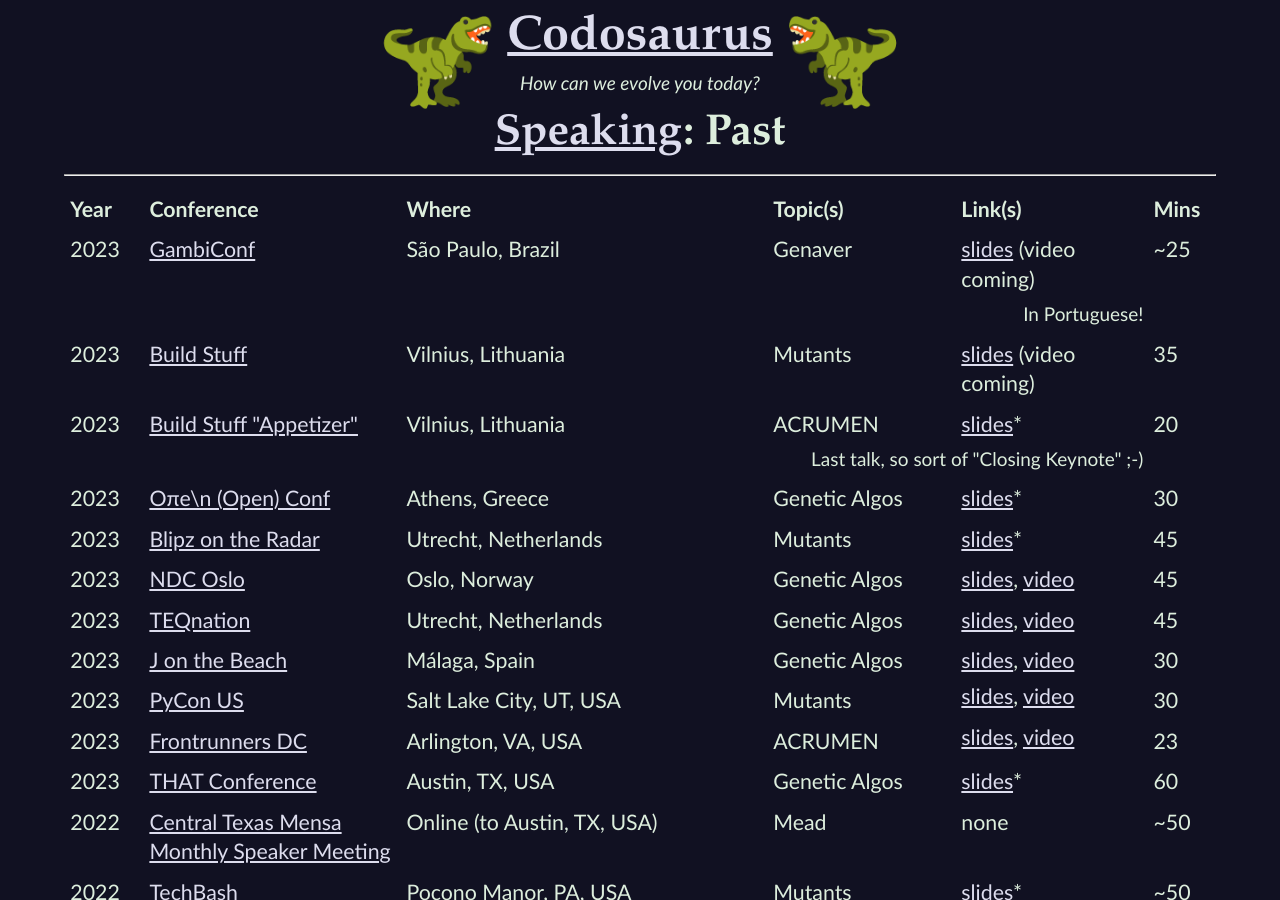
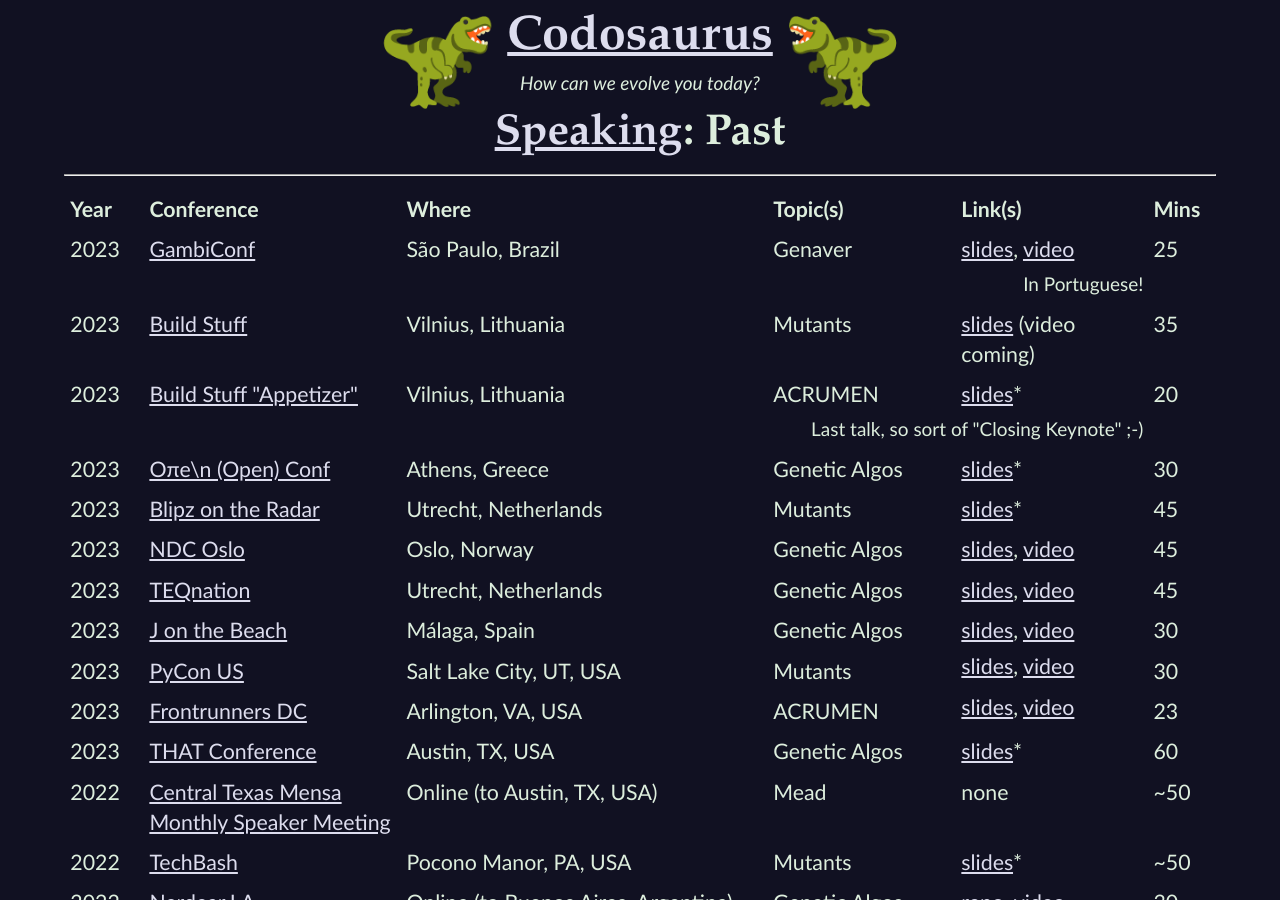
Before and after one commit to CodosaurusLLC/CodosaurusLLC.github.io, a Jekyll site: the page built from speaking/past.md, in a window 1280 px wide and 900 px high. Built offline with Jekyll 4.4.1, drawn with Linux system fonts in a browser that asks for light colours.

Commit message:
add gambiconf video

```diff
--- a/speaking/past.md
+++ b/speaking/past.md
@@ -23,9 +23,10 @@
       <td>S&atilde;o Paulo, Brazil</td>
       <td>Genaver</td>
       <td>
-        <a href="https://www.codosaur.us/reds/genaver-gambi-23-slides" target="_new">slides</a> (video coming)
+        <a href="https://www.codosaur.us/reds/genaver-gambi-23-slides" target="_new">slides</a>,
+        <a href="https://www.youtube.com/watch?v=CJtFPdvBcj8" target="_new">video</a>
       </td>
-      <td class="numeric">~25</td>
+      <td class="numeric">25</td>
     </tr>
     <tr class="notes">
       <td colspan="5">In Portuguese!</td>
```
